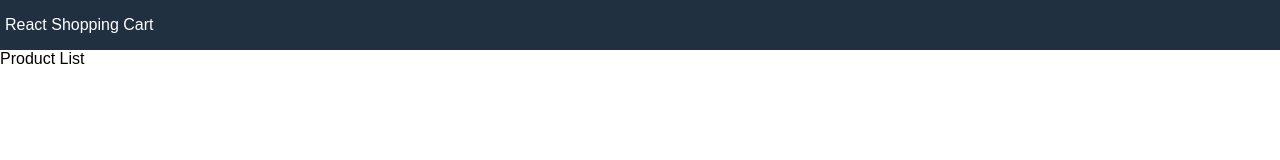
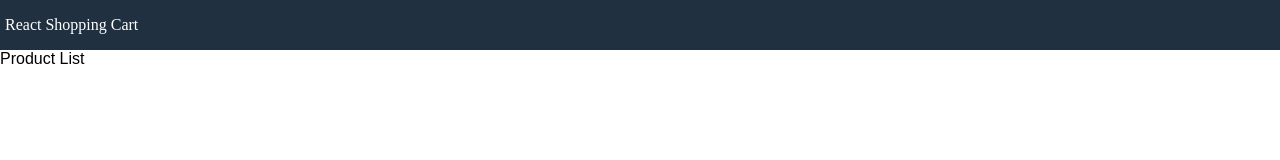
Before and after one commit to mohsinahmed3210/react-shopping-cart, a React (Create React App) app: page / in a window 1280 px wide. Shown: the top 160 px of the page. Built offline with nearby package versions, Linux system fonts and the light colour scheme.

Commit message:
second commit

```diff
--- a/src/index.css
+++ b/src/index.css
@@ -35,6 +35,7 @@ header {
 header a {
   color: white;
   text-decoration: none;
+  font-family: kjasdk;
 }
 main {
   grid-area: main;
```
